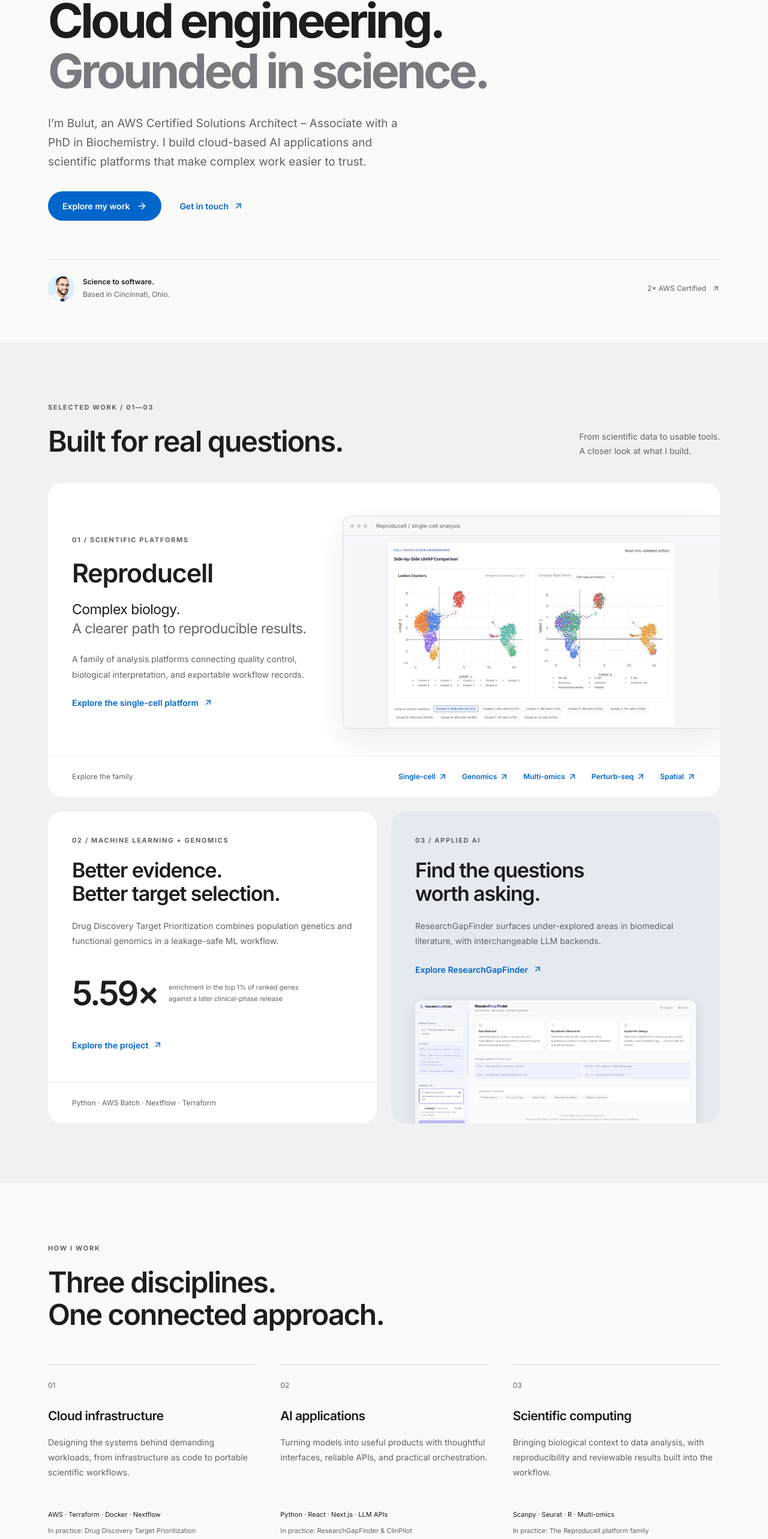
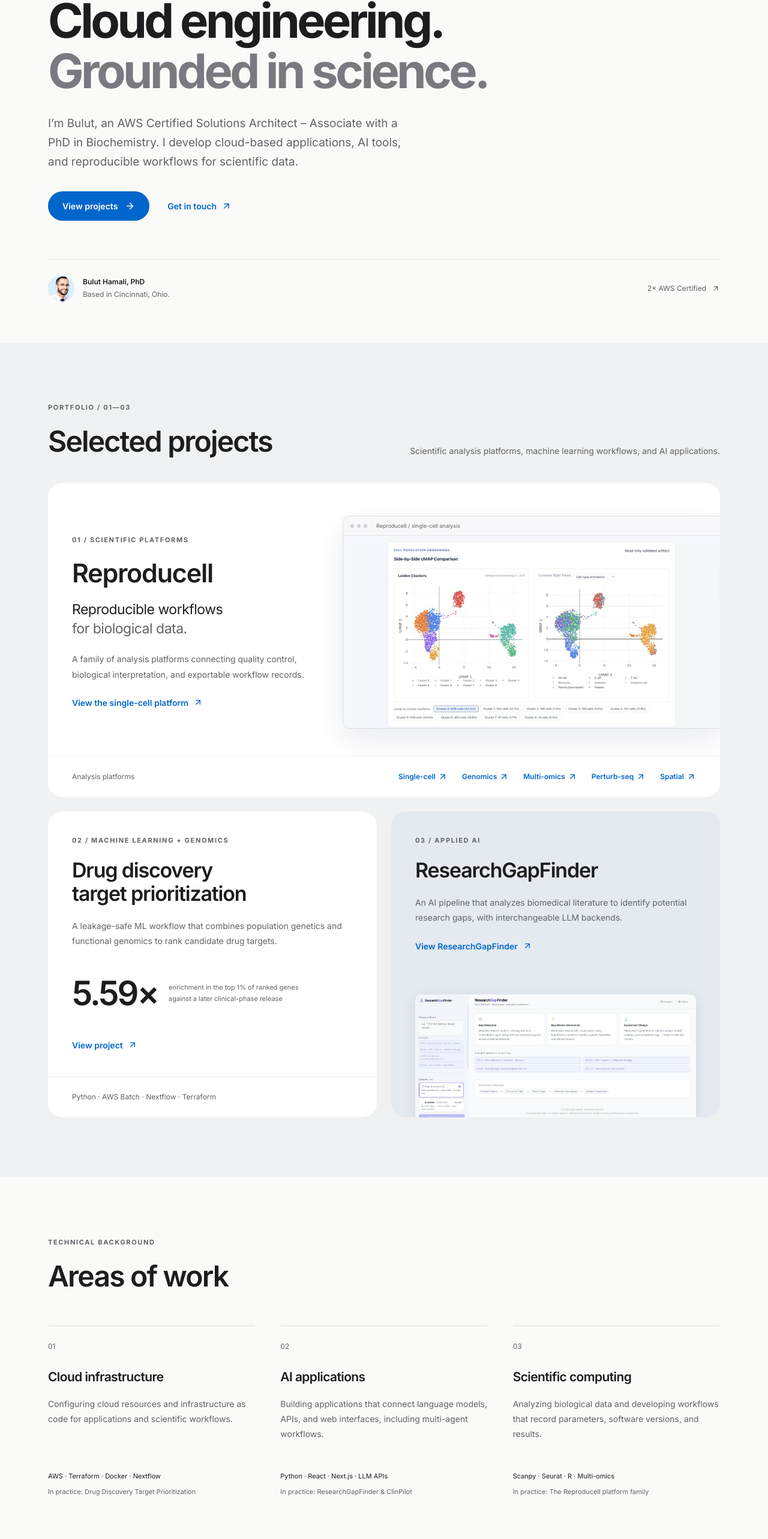
Before and after one commit to BulutHamali/grad-portfolio-launchpad, a React (Vite) app: page / in a window 1280 px wide. Shown: the part 226-2792 px from the top of the page at 60% size. Built offline with nearby package versions, Linux system fonts and the light colour scheme.

Commit message:
Replace promotional portfolio copy with direct technical descriptions

```diff
--- a/index.html
+++ b/index.html
@@ -5,11 +5,11 @@
     <meta charset="UTF-8" />
     <meta name="viewport" content="width=device-width, initial-scale=1.0" />
     <title>Bulut Hamali — Cloud &amp; AI Infrastructure Engineer</title>
-    <meta name="description" content="AWS Certified Solutions Architect and cloud-native AI engineer with a PhD in Biochemistry, building infrastructure for AI/ML and bioinformatics workloads." />
+    <meta name="description" content="Bulut Hamali, PhD in Biochemistry and AWS Certified Solutions Architect – Associate. Cloud-based applications, AI tools, and workflows for scientific data." />
     <meta name="author" content="Bulut Hamali" />
 
     <meta property="og:title" content="Bulut Hamali — Cloud &amp; AI Infrastructure Engineer" />
-    <meta property="og:description" content="AWS Certified Solutions Architect and cloud-native AI engineer with a PhD in Biochemistry, building infrastructure for AI/ML and bioinformatics workloads." />
+    <meta property="og:description" content="Bulut Hamali, PhD in Biochemistry and AWS Certified Solutions Architect – Associate. Cloud-based applications, AI tools, and workflows for scientific data." />
     <meta property="og:type" content="website" />
     <meta property="og:url" content="https://buluthamali.com" />
     <meta property="og:image" content="https://buluthamali.com/lovable-uploads/8c42eaae-f199-448f-a1f3-675e636cb3ed.png" />
@@ -19,7 +19,7 @@
 
     <meta name="twitter:card" content="summary_large_image" />
     <meta name="twitter:title" content="Bulut Hamali — Cloud &amp; AI Infrastructure Engineer" />
-    <meta name="twitter:description" content="AWS Certified Solutions Architect and cloud-native AI engineer with a PhD in Biochemistry, building infrastructure for AI/ML and bioinformatics workloads." />
+    <meta name="twitter:description" content="Bulut Hamali, PhD in Biochemistry and AWS Certified Solutions Architect – Associate. Cloud-based applications, AI tools, and workflows for scientific data." />
     <meta name="twitter:image" content="https://buluthamali.com/lovable-uploads/8c42eaae-f199-448f-a1f3-675e636cb3ed.png" />
 
     <!-- Google tag (gtag.js) -->
@@ -47,7 +47,7 @@
       "@type": "Person",
       "name": "Bulut Hamali",
       "jobTitle": "Cloud & AI Infrastructure Engineer",
-      "description": "AWS Certified Solutions Architect and cloud-native AI engineer with a PhD in Biochemistry, building infrastructure for AI/ML and bioinformatics workloads. Former Nextflow Ambassador.",
+      "description": "PhD in Biochemistry and AWS Certified Solutions Architect – Associate. Develops cloud-based applications, AI tools, and workflows for scientific data. Former Nextflow Ambassador.",
       "url": "https://buluthamali.com",
       "image": "https://buluthamali.com/lovable-uploads/8c42eaae-f199-448f-a1f3-675e636cb3ed.png",
       "sameAs": [
--- a/src/components/SEO.tsx
+++ b/src/components/SEO.tsx
@@ -11,7 +11,7 @@ interface SEOProps {
 
 export const SEO = ({
   title = "Bulut Hamali — Cloud & AI Infrastructure Engineer",
-  description = "AWS Certified Solutions Architect and cloud-native AI engineer with a PhD in Biochemistry, building infrastructure for AI/ML and bioinformatics workloads.",
+  description = "Bulut Hamali, PhD in Biochemistry and AWS Certified Solutions Architect – Associate. Cloud-based applications, AI tools, and workflows for scientific data.",
   canonical = "https://buluthamali.com",
   ogImage = "https://buluthamali.com/lovable-uploads/8c42eaae-f199-448f-a1f3-675e636cb3ed.png",
   ogType = "website",
--- a/src/pages/Index.tsx
+++ b/src/pages/Index.tsx
@@ -121,7 +121,7 @@ export default function Index() {
               ["Work", "projects"],
               ["Expertise", "skills"],
               ["About", "about"],
-              ["Let’s talk", "contact"],
+              ["Contact", "contact"],
             ].map(([title, id]) => (
               <a key={id} href={`#${id}`} onClick={() => setMenu(false)}>
                 {title}
@@ -143,12 +143,12 @@ export default function Index() {
           </h1>
           <p className="hero-description">
             I’m Bulut, an AWS Certified Solutions Architect – Associate with a
-            PhD in Biochemistry. I build cloud-based AI applications and
-            scientific platforms that make complex work easier to trust.
+            PhD in Biochemistry. I develop cloud-based applications, AI tools,
+            and reproducible workflows for scientific data.
           </p>
           <div className="hero-actions">
             <a className="primary-link" href="#projects">
-              Explore my work <ArrowRight size={17} />
+              View projects <ArrowRight size={17} />
             </a>
             <a className="text-link" href="#contact">
               Get in touch <ArrowUpRight size={17} />
@@ -164,7 +164,7 @@ export default function Index() {
               />
             </span>
             <div>
-              <strong>Science to software.</strong>
+              <strong>Bulut Hamali, PhD</strong>
               <span>Based in Cincinnati, Ohio.</span>
             </div>
             <a href="#certifications">
@@ -176,12 +176,12 @@ export default function Index() {
           <div className="shell">
             <div className="section-heading">
               <div>
-                <p className="eyebrow">Selected work / 01—03</p>
-                <h2>Built for real questions.</h2>
+                <p className="eyebrow">Portfolio / 01—03</p>
+                <h2>Selected projects</h2>
               </div>
               <p>
-                From scientific data to usable tools.
-                <br />A closer look at what I build.
+                Scientific analysis platforms, machine learning workflows, and
+                AI applications.
               </p>
             </div>
             <article className="feature feature-main">
@@ -189,16 +189,16 @@ export default function Index() {
                 <p className="eyebrow">01 / Scientific platforms</p>
                 <h3>Reproducell</h3>
                 <p className="feature-lead">
-                  Complex biology.
+                  Reproducible workflows
                   <br />
-                  <span>A clearer path to reproducible results.</span>
+                  <span>for biological data.</span>
                 </p>
                 <p className="feature-detail">
                   A family of analysis platforms connecting quality control,
                   biological interpretation, and exportable workflow records.
                 </p>
                 <External href={platforms[0][1]}>
-                  Explore the single-cell platform
+                  View the single-cell platform
                 </External>
               </div>
               <div className="feature-visual">
@@ -217,7 +217,7 @@ export default function Index() {
                 />
               </div>
               <div className="platform-links">
-                <span>Explore the family</span>
+                <span>Analysis platforms</span>
                 {platforms.map(([name, url]) => (
                   <External key={name} href={url}>
                     {name}
@@ -230,14 +230,13 @@ export default function Index() {
                 <div className="feature-copy">
                   <p className="eyebrow">02 / Machine learning + genomics</p>
                   <h3>
-                    Better evidence.
+                    Drug discovery
                     <br />
-                    Better target selection.
+                    target prioritization
                   </h3>
                   <p className="feature-detail">
-                    Drug Discovery Target Prioritization combines population
-                    genetics and functional genomics in a leakage-safe ML
-                    workflow.
+                    A leakage-safe ML workflow that combines population genetics
+                    and functional genomics to rank candidate drug targets.
                   </p>
                   <div className="result">
                     <strong>5.59×</strong>
@@ -248,7 +247,7 @@ export default function Index() {
                     </span>
                   </div>
                   <External href="https://drugtargets.buluthamali.com/">
-                    Explore the project
+                    View project
                   </External>
                 </div>
                 <div className="project-note">
@@ -258,17 +257,14 @@ export default function Index() {
               <article className="feature research-feature">
                 <div className="feature-copy">
                   <p className="eyebrow">03 / Applied AI</p>
-                  <h3>
-                    Find the questions
-                    <br />
-                    worth asking.
-                  </h3>
+                  <h3>ResearchGapFinder</h3>
                   <p className="feature-detail">
-                    ResearchGapFinder surfaces under-explored areas in
-                    biomedical literature, with interchangeable LLM backends.
+                    An AI pipeline that analyzes biomedical literature to
+                    identify potential research gaps, with interchangeable LLM
+                    backends.
                   </p>
                   <External href="https://researchgapfinder.buluthamali.com">
-                    Explore ResearchGapFinder
+                    View ResearchGapFinder
                   </External>
                 </div>
                 <img
@@ -283,29 +279,25 @@ export default function Index() {
           </div>
         </section>
         <section id="skills" className="shell section-pad">
-          <p className="eyebrow">How I work</p>
-          <h2>
-            Three disciplines.
-            <br />
-            One connected approach.
-          </h2>
+          <p className="eyebrow">Technical background</p>
+          <h2>Areas of work</h2>
           <div className="expertise-grid">
             {[
               [
                 "Cloud infrastructure",
-                "Designing the systems behind demanding workloads, from infrastructure as code to portable scientific workflows.",
+                "Configuring cloud resources and infrastructure as code for applications and scientific workflows.",
                 "AWS · Terraform · Docker · Nextflow",
                 "Drug Discovery Target Prioritization",
               ],
               [
                 "AI applications",
-                "Turning models into useful products with thoughtful interfaces, reliable APIs, and practical orchestration.",
+                "Building applications that connect language models, APIs, and web interfaces, including multi-agent workflows.",
                 "Python · React · Next.js · LLM APIs",
                 "ResearchGapFinder & ClinPilot",
               ],
               [
                 "Scientific computing",
-                "Bringing biological context to data analysis, with reproducibility and reviewable results built into the workflow.",
+                "Analyzing biological data and developing workflows that record parameters, software versions, and results.",
                 "Scanpy · Seurat · R · Multi-omics",
                 "The Reproducell platform family",
               ],
@@ -324,7 +316,7 @@ export default function Index() {
           <div className="shell">
             <div className="about-grid">
               <div>
-                <p className="eyebrow">The person behind the work</p>
+                <p className="eyebrow">About</p>
                 <h2>
                   From the lab bench
                   <br />
@@ -342,16 +334,16 @@ export default function Index() {
               </div>
               <div className="about-copy">
                 <p>
-                  I started with pipettes, cell cultures, and a PhD in
-                  Biochemistry at the Medical University of Vienna. Working with
-                  sequencing data led me into computational biology—and then
-                  into the infrastructure that makes it possible.
+                  I earned my PhD in Biochemistry at the Medical University of
+                  Vienna. My work with sequencing data led me from laboratory
+                  research into computational biology, software development, and
+                  cloud infrastructure.
                 </p>
                 <p>
-                  Today, I bring that scientific perspective to cloud
-                  engineering and AI development. I care about tools that are
-                  useful to the people using them, and results that can be
-                  understood and reproduced.
+                  I now develop scientific analysis platforms and AI
+                  applications. My projects combine data processing, web
+                  interfaces, and cloud services, with an emphasis on recording
+                  how results were produced.
                 </p>
                 <p>
                   I share research and technical work through publications and a
@@ -393,12 +385,8 @@ export default function Index() {
             </div>
             <div id="certifications" className="credentials">
               <div>
-                <p className="eyebrow">AWS certifications</p>
-                <h3>
-                  Knowledge.
-                  <br />
-                  Independently verified.
-                </h3>
+                <p className="eyebrow">Credentials</p>
+                <h3>AWS certifications</h3>
               </div>
               {credentials.map(([name, image, id, issued]) => (
                 <a
@@ -436,7 +424,7 @@ export default function Index() {
             >
               <div>
                 <p className="eyebrow">Additional training</p>
-                <h3 id="training-title">Software & applied AI.</h3>
+                <h3 id="training-title">Software & applied AI</h3>
               </div>
               <div className="training-item">
                 <h4>AI Solutions Developer</h4>
@@ -470,8 +458,8 @@ export default function Index() {
           </div>
         </section>
         <section className="shell section-pad" aria-labelledby="more-work">
-          <p className="eyebrow">Further exploration</p>
-          <h2 id="more-work">More things I’m building.</h2>
+          <p className="eyebrow">Additional work</p>
+          <h2 id="more-work">More projects</h2>
           <div
             className="work-filters"
             role="group"
@@ -527,12 +515,8 @@ export default function Index() {
         <section id="contact" className="contact-section section-pad">
           <div className="shell contact-grid">
             <div>
-              <p className="eyebrow">Let’s connect</p>
-              <h2>
-                Let’s build
-                <br />
-                something useful.
-              </h2>
+              <p className="eyebrow">Contact</p>
+              <h2>Get in touch</h2>
               <p>
                 I’m open to cloud and AI engineering roles, research
                 collaborations, and projects involving data, software, and
@@ -574,7 +558,7 @@ export default function Index() {
                 <input id="contact-subject" name="subject" required />
               </label>
               <label htmlFor="contact-message">
-                What would you like to work on?
+                Message
                 <textarea
                   id="contact-message"
                   name="message"
@@ -591,7 +575,7 @@ export default function Index() {
       </main>
       <footer className="shell site-footer">
         <span>© {new Date().getFullYear()} Bulut Hamali</span>
-        <span>Science. Software. A little curiosity.</span>
+        <span>Cloud engineering · Scientific computing</span>
         <a href="#top">Back to top ↑</a>
       </footer>
     </div>
```
